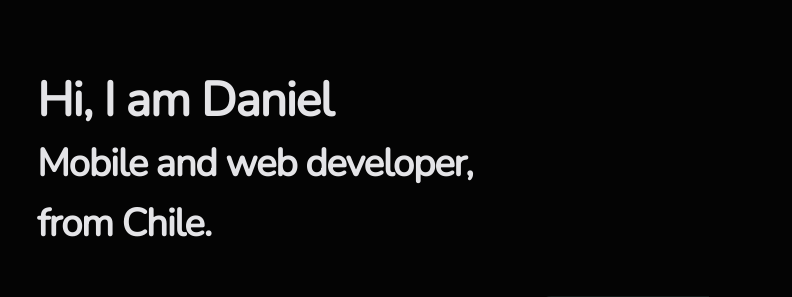
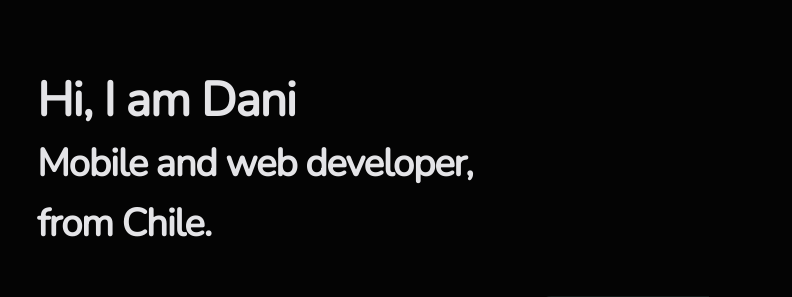
Before and after one commit to danielpizarrotadres/web-site, a React (Create React App) app: page / in a window 1280 px wide. Shown: the part 188-485 px from the top of the page, without its empty margins (241-1033 px from the left). Built offline with nearby package versions, Linux system fonts and the light colour scheme.

Commit message:
:rewind: Restore Footer

```diff
--- a/src/App.js
+++ b/src/App.js
@@ -137,7 +137,7 @@ const App = () => {
         return <React.Fragment>
             <div className={classes.Resume}>
                 <p className={classes.TopItem}>
-                    I am passionate about Mobile and web development <span className={classes.ScreenPlay}>—</span>
+                    I am passionate about web and Mobile development <span className={classes.ScreenPlay}>—</span>
                     <span className={classes.Highlight}> I love automating things </span>
                     <span className={classes.Point}>, and</span>
                     <br />
@@ -277,7 +277,7 @@ const App = () => {
                 <main>
                     <header className={classes.Main}>
                         <p className={classes.Title}>
-                            Hi, I am Daniel
+                            Hi, I am Dani
                             <br />
                             <span className={classes.SubTitle}>
                                 Mobile and web developer,
```
